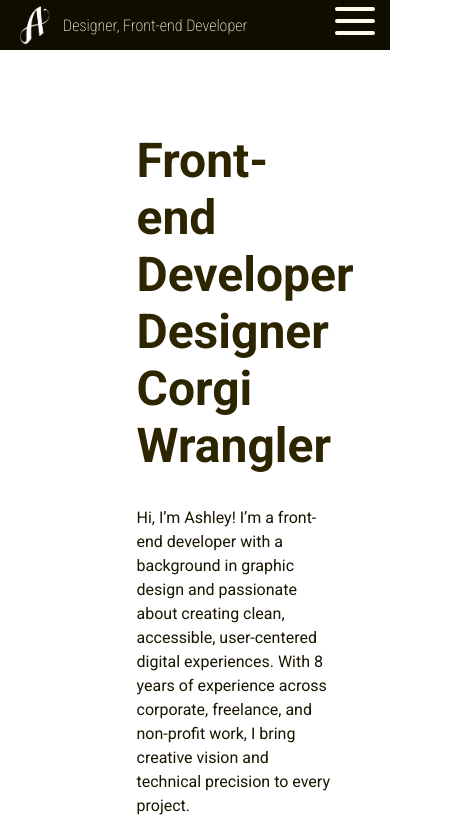
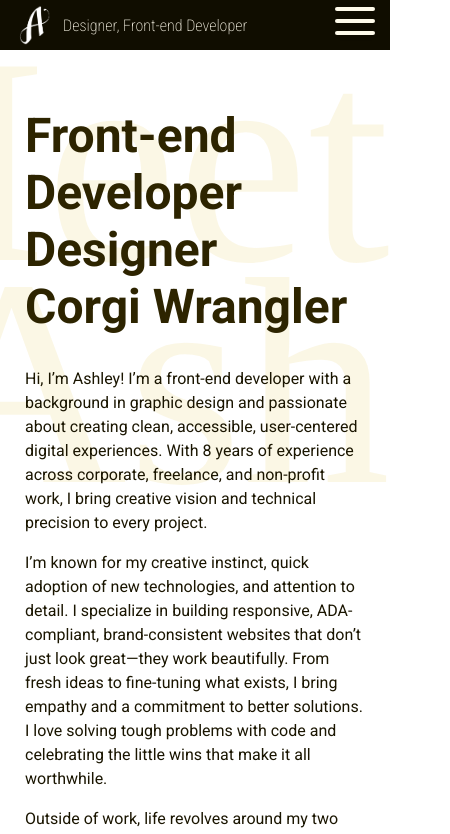
Before and after one commit to ashtahstyx/ash-designs, a React (Vite) app: page /ash-designs/about in a window 390 px wide. Shown: the top 834 px of the page, 450 px wide, since content can reach past the window. Built offline with nearby package versions, Linux system fonts and the light colour scheme; a web font is replaced by a local one.

Commit message:
ash-designs - refine mobile view

```diff
--- a/src/pages/About/About.module.css
+++ b/src/pages/About/About.module.css
@@ -1,24 +1,42 @@
 @import url("https://fonts.googleapis.com/css2?family=Corinthia:wght@400;700&family=Host+Grotesk:wght@300..800&family=Roboto+Condensed:ital,wght@0,100..900;1,100..900&family=Roboto:ital,wght@0,100..900;1,100..900&display=swap");
 .about {
   position: relative;
+  display: flex;
+  flex-flow: wrap-reverse;
+  overflow: hidden;
+}
+@media (min-width: 768px) {
+  .about {
     display: grid;
     grid-template-columns: 1fr 2fr;
     grid-template-columns: 30% 70%;
     gap: 5%;
   }
+}
 .aboutBGText {
   position: absolute;
   z-index: -10;
   justify-self: end;
+  top: 0;
+  right: 0;
+}
+@media (min-width: 768px) {
+  .aboutBGText {
     bottom: -3rem;
+  }
 }
 .aboutBGText span {
   font-family: "Corinthia", cursive;
   color: rgba(217, 174, 0, 0.1);
-  font-size: 65vh;
+  font-size: 35vh;
   line-height: 0.75;
   text-align: right;
   display: block;
+}
+@media (min-width: 768px) {
+  .aboutBGText span {
+    font-size: 65vh;
+  }
 }
 .aboutImage {
   position: relative;
@@ -42,8 +60,14 @@
   border-radius: 100%;
 }
 .aboutContent {
-  margin-right: 20vw;
+  width: 100%;
+  padding: 25px;
+}
+@media (min-width: 768px) {
+  .aboutContent {
+    margin-right: 25vw;
     padding: 50px 0;
+  }
 }
 .aboutContent h2 {
   font-size: 3rem;
--- a/src/pages/About/About.module.scss
+++ b/src/pages/About/About.module.scss
@@ -2,24 +2,39 @@
 
 .about {
   position: relative;
+  display: flex;
+  flex-flow: wrap-reverse;
+  overflow: hidden;
+
+  @media (min-width: $breakpoint-md) {
     display: grid;
     grid-template-columns: 1fr 2fr;
     grid-template-columns: 30% 70%;
     gap: 5%;
+  }
 
   &BGText {
     position: absolute;
     z-index: -10;
     justify-self: end;
+    top: 0;
+    right: 0;
+
+    @media (min-width: $breakpoint-md) {
       bottom: -3rem;
+    }
 
     span {
       font-family: $font-family-script;
       color: $transparent-accent;
-      font-size: 65vh;
+      font-size: 35vh;
       line-height: 0.75;
       text-align: right;
       display: block;
+
+      @media (min-width: $breakpoint-md) {
+        font-size: 65vh;
+      }
     }
   }
 
@@ -47,8 +62,13 @@
     }
   }
   &Content {
-    margin-right: 20vw;
+    width: 100%;
+    padding: 25px;
+
+    @media (min-width: $breakpoint-md) {
+      margin-right: 25vw;
       padding: 50px 0;
+    }
 
     h2 {
       font-size: 3rem;
```
Also changed, not shown: 1 other file (tests, documents, lock files or other folders). Lines whose indentation alone changed are shown as unchanged.
